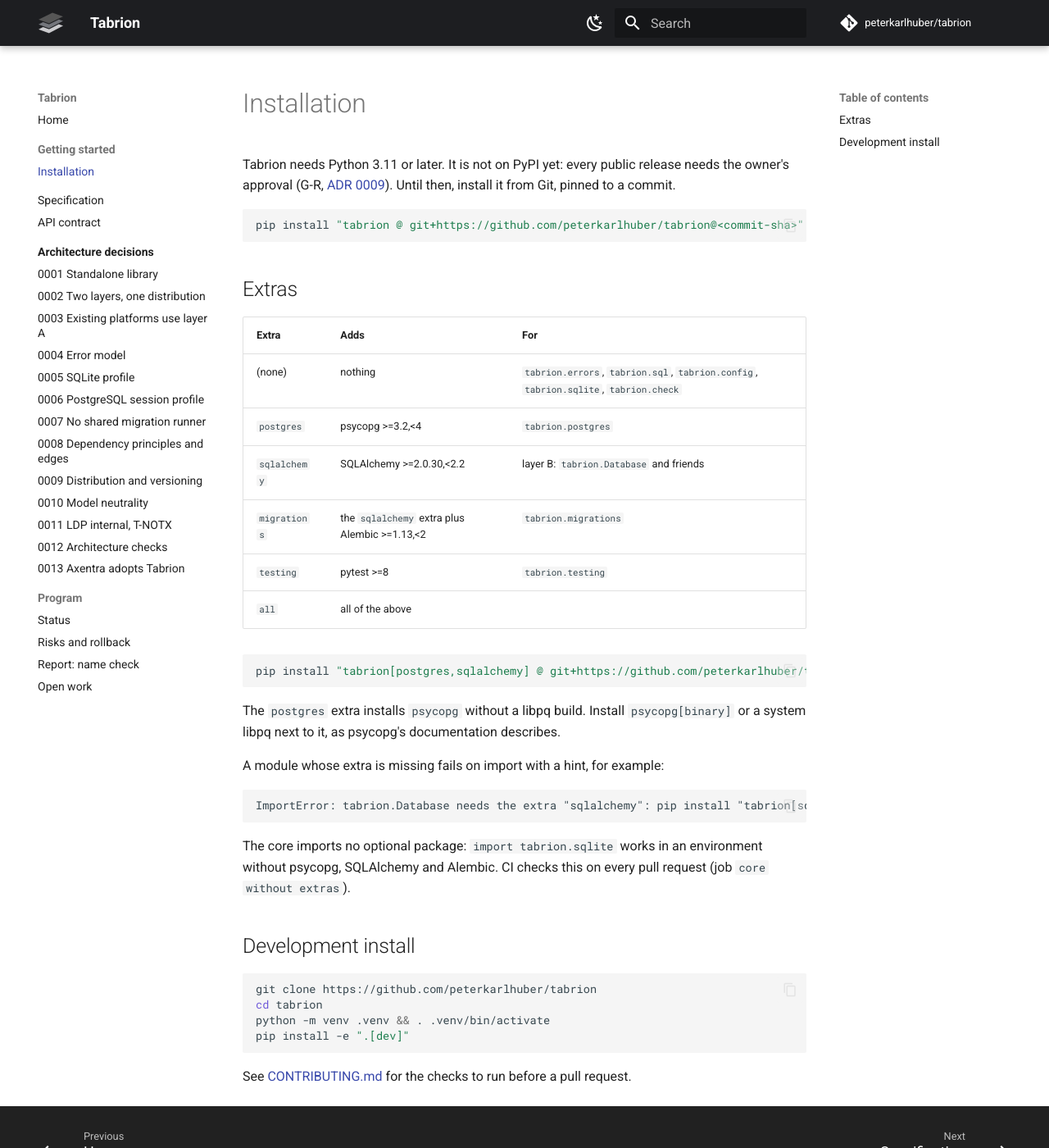
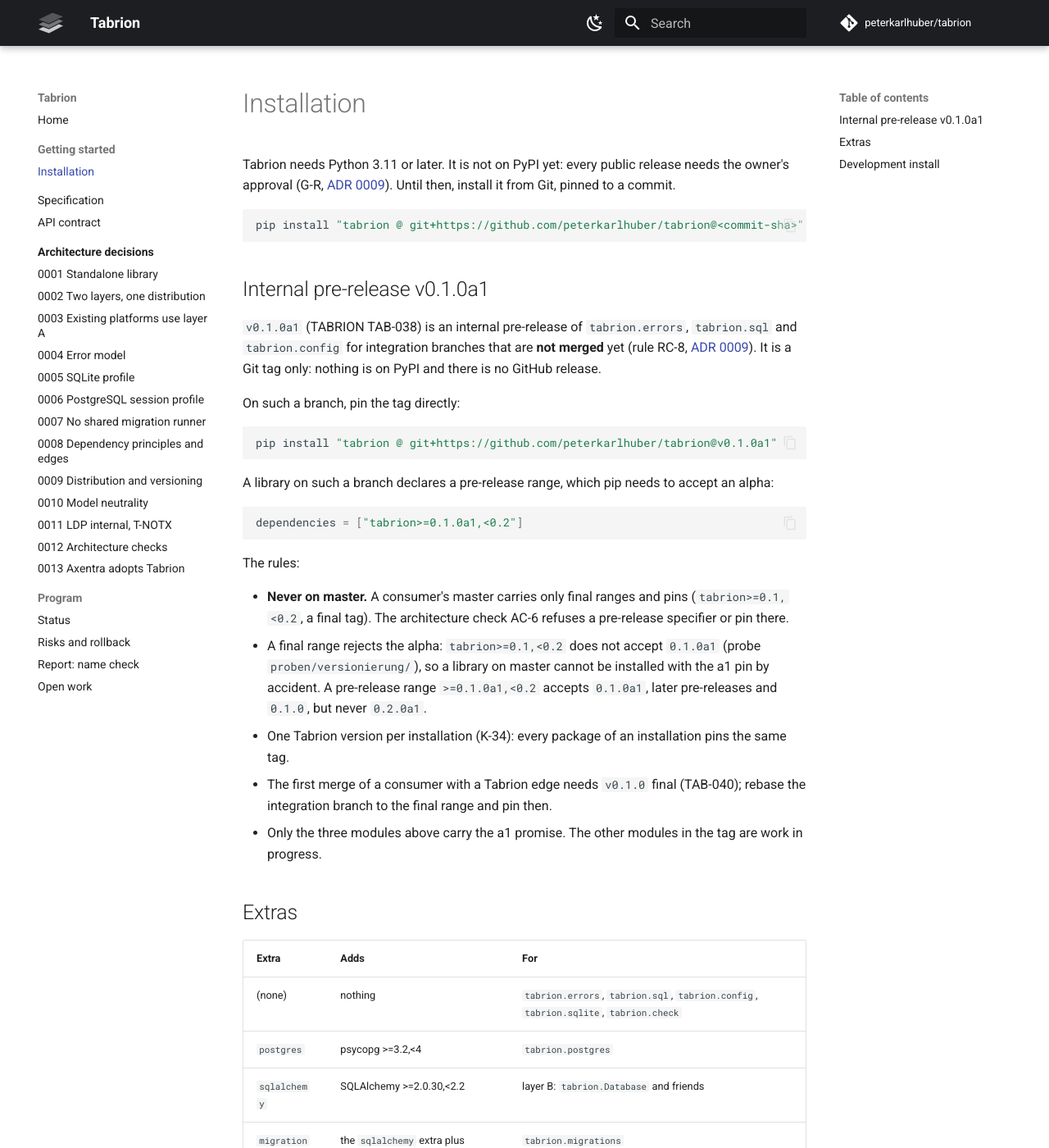
Before and after one commit to peterkarlhuber/tabrion, an MkDocs documentation site: the page built from docs/getting-started/installation.md, in a window 1280 px wide and 1400 px high. Shown: the whole window at 82% size. Built offline with MkDocs 1.6.1 and Material for MkDocs 9.7.7, drawn with Linux system fonts in a browser that asks for light colours; comment, search, counter and statistics services are not loaded.

Commit message:
TAB-038: prepare the internal pre-release v0.1.0a1 (RC-8)
- __version__ = "0.1.0a1", so that the merge commit can be tagged
  v0.1.0a1 (annotated, by the owner; no PyPI, no GitHub release).
- CHANGELOG [0.1.0a1]: scope errors, sql, config; internal only.
- Installation guide: pinning the tag on unmerged integration branches,
  pre-release ranges, never on master (RC-8, AC-6).
- STATUS TAB-038 in review; TODO TB-053 (move master's version on after
  the tag).
- Delta re-review of #7: TD-1 test (template with server text, broken
  call) and its mutation probe; STATUS labels "AX D-1..D-3".

Co-Authored-By: Claude Opus 5.5 <noreply@anthropic.com>
Claude-Session: https://claude.ai/code/session_011tY7TC7Nu5VGro3DJGJcv8

````diff
--- a/docs/getting-started/installation.md
+++ b/docs/getting-started/installation.md
@@ -6,6 +6,37 @@ Tabrion needs Python 3.11 or later. It is not on PyPI yet: every public release
 ```bash
 pip install "tabrion @ git+https://github.com/peterkarlhuber/tabrion@<commit-sha>"
 ```
+
+## Internal pre-release v0.1.0a1
+
+`v0.1.0a1` (TABRION TAB-038) is an internal pre-release of `tabrion.errors`, `tabrion.sql` and `tabrion.config` for
+integration branches that are **not merged** yet (rule RC-8,
+[ADR 0009](../adr/0009-distribution-and-versioning.md)). It is a Git tag only: nothing is on PyPI and there is no
+GitHub release.
+
+On such a branch, pin the tag directly:
+
+```bash
+pip install "tabrion @ git+https://github.com/peterkarlhuber/tabrion@v0.1.0a1"
+```
+
+A library on such a branch declares a pre-release range, which pip needs to accept an alpha:
+
+```toml
+dependencies = ["tabrion>=0.1.0a1,<0.2"]
+```
+
+The rules:
+
+- **Never on master.** A consumer's master carries only final ranges and pins (`tabrion>=0.1,<0.2`, a final tag).
+  The architecture check AC-6 refuses a pre-release specifier or pin there.
+- A final range rejects the alpha: `tabrion>=0.1,<0.2` does not accept `0.1.0a1` (probe
+  `proben/versionierung/`), so a library on master cannot be installed with the a1 pin by accident. A pre-release
+  range `>=0.1.0a1,<0.2` accepts `0.1.0a1`, later pre-releases and `0.1.0`, but never `0.2.0a1`.
+- One Tabrion version per installation (K-34): every package of an installation pins the same tag.
+- The first merge of a consumer with a Tabrion edge needs `v0.1.0` final (TAB-040); rebase the integration branch
+  to the final range and pin then.
+- Only the three modules above carry the a1 promise. The other modules in the tag are work in progress.
 
 ## Extras
 
--- a/src/tabrion/_version.py
+++ b/src/tabrion/_version.py
@@ -1,3 +1,3 @@
 """The package version (read by hatchling, ``[tool.hatch.version]``)."""
 
-__version__ = "0.1.0.dev0"
+__version__ = "0.1.0a1"
````
Also changed, not shown: CHANGELOG.md (+9 -0 lines), docs/TODO.md (+10 -2 lines), docs/program/STATUS.md (+6 -5 lines), 2 other files.
